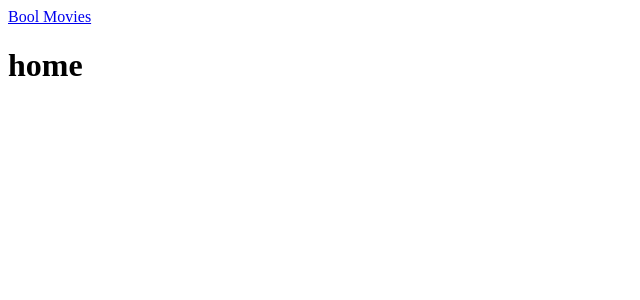
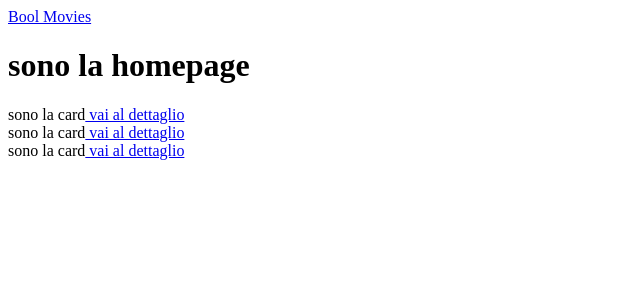
Before and after one commit to alessiaimprota/webapp-react, a React (Vite) app: page / in a window 1280 px wide. Shown: the top 300 px of the page, without its empty margins (0-640 px from the left). Built offline with nearby package versions, Linux system fonts and the light colour scheme.

Commit message:
yay card

```diff
--- /dev/null
+++ b/src/components/Card.jsx
@@ -0,0 +1,12 @@
+import { Link } from "react-router";
+
+const Card = () => {
+  return (
+    <div className="card">
+      <span>sono la card</span>
+      <Link to="movies/1"> vai al dettaglio </Link>
+    </div>
+  );
+};
+
+export default Card;
--- a/src/pages/Homepage.jsx
+++ b/src/pages/Homepage.jsx
@@ -1,5 +1,13 @@
+import Card from "../components/Card";
 const Homepage = () => {
-  return <h1>home</h1>;
+  return (
+    <>
+      <h1>sono la homepage</h1>
+      <Card />
+      <Card />
+      <Card />
+    </>
+  );
 };
 
 export default Homepage;
--- a/src/pages/MovieDetail.jsx
+++ b/src/pages/MovieDetail.jsx
@@ -1,4 +1,10 @@
+import { Link } from "react-router";
 const MovieDetail = () => {
-  return <h1>Dettagliooo</h1>;
+  return (
+    <>
+      <h1>Dettagliooo</h1>
+      <Link to="/"> Torna indietro sis </Link>
+    </>
+  );
 };
 export default MovieDetail;
```
